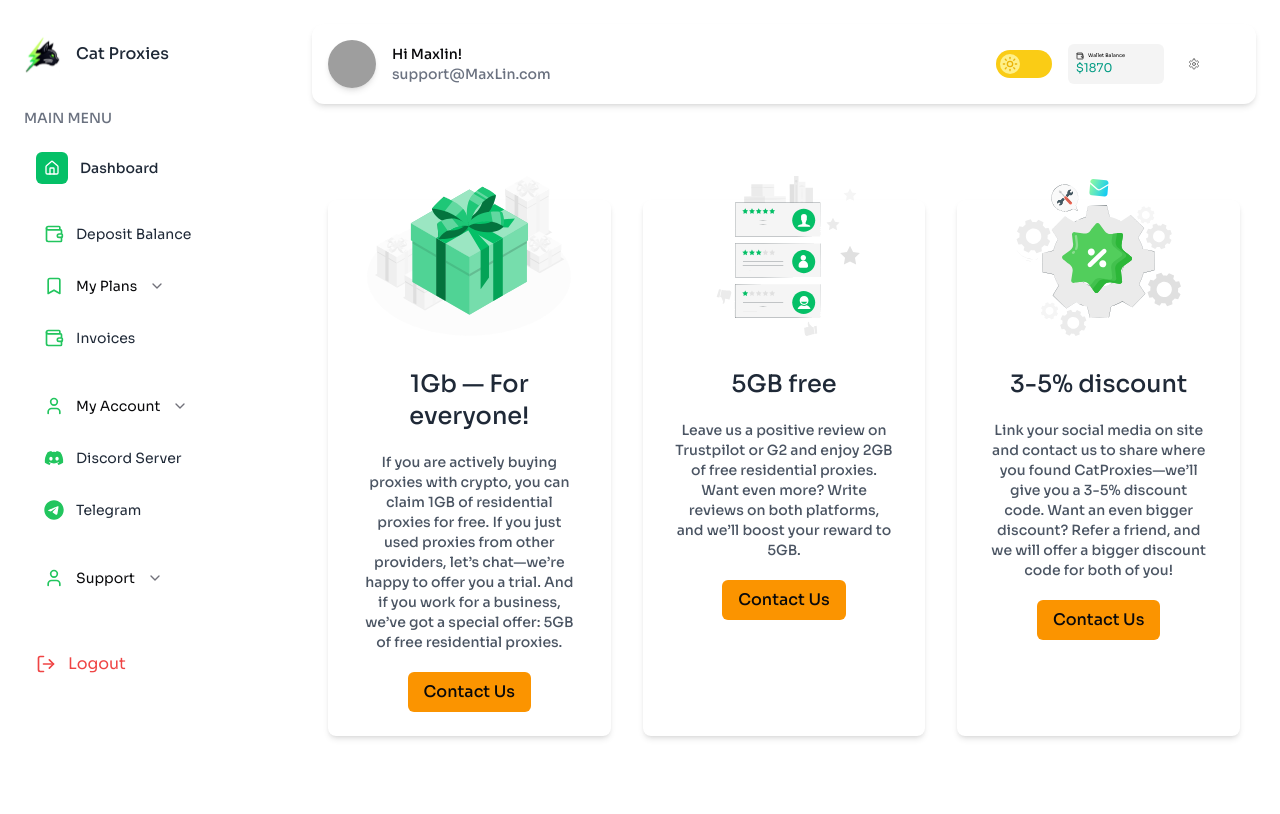
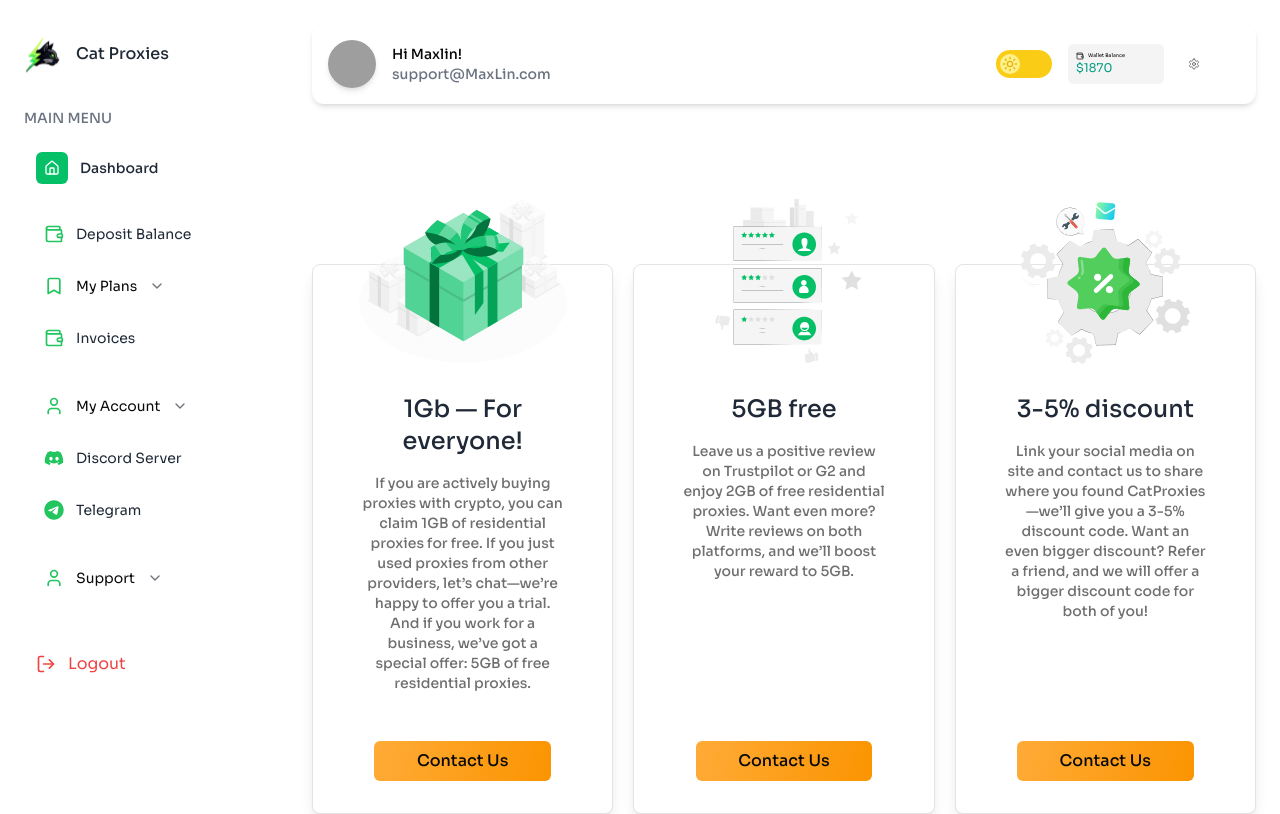
Before and after one commit to myselfabhi/Cat_Proxies, a Next.js app: page /dashboard/my-account/get-bonus in a window 1280 px wide. Built offline with nearby package versions, Linux system fonts and the light colour scheme; grey boxes are pictures that could not be loaded.

Commit message:
fix: get bonus as per figma

```diff
--- a/src/components/dashboard/accounts/Get-bonus.tsx
+++ b/src/components/dashboard/accounts/Get-bonus.tsx
@@ -1,4 +1,4 @@
-import DashboardLayout from "@/components/DashboardLayout"
+import DashboardLayout from "@/components/DashboardLayout";
 
 const GetBonus = () => {
   const bonusData = [
@@ -26,35 +26,43 @@
       buttonText: "Contact Us",
       icon: "/setting_bonus.svg",
     },
-  ]
+  ];
 
   return (
     <DashboardLayout>
-      <div className="space-y-8 container px-4 mx-auto">
-        <div className="grid grid-cols-1 sm:grid-cols-2 lg:grid-cols-3 gap-8 mt-24">
+      <div className="space-y-8 container mx-auto">
+        <div className="grid grid-cols-1 sm:grid-cols-2 lg:grid-cols-3 gap-5 mt-40">
           {bonusData.map((bonus) => (
             <div
               key={bonus.id}
-              className="relative flex flex-col items-center text-center p-6 bg-white dark:bg-[#1E2327] rounded-lg shadow-md hover:shadow-lg transition-shadow"
+              className="relative flex flex-col space-y-12 justify-between p-8 bg-white dark:bg-[#1E2327] rounded-lg shadow-lg hover:shadow-lg border"
             >
-              {/* Icon */}
-              <div className="relative w-20 h-20 sm:w-24 sm:h-24 lg:w-52 lg:h-40 flex items-center justify-center -mt-12">
+              {/* Icon, Title, and Description */}
+              <div className="text-center">
+                <div className="relative w-20 h-20 sm:w-24 sm:h-24 md:w-28 md:h-28 lg:w-52 lg:h-40 flex items-center justify-center lg:-mt-24 mx-auto">
                   <img
                     src={bonus.icon}
                     alt={bonus.title}
-                  className="object-contain w-full h-full"
+                    className="object-contain "
                   />
                 </div>
-
-              {/* Content */}
-              <div className="mt-8 space-y-5">
-                <h2 className="text-lg sm:text-xl lg:text-2xl font-medium text-gray-800 dark:text-gray-200">
+                <h2 className="mt-8 text-lg sm:text-xl lg:text-2xl font-medium text-gray-800 dark:text-gray-200">
                   {bonus.title}
                 </h2>
-                <p className="text-sm font-medium text-gray-600 dark:text-gray-400 px-2">
+                <p className="mt-4 text-sm font-medium text-[#6F6F6F] dark:text-gray-400 px-4 text-center  underline-offset-[from-font] [text-underline-position:from-font] font-[Satoshi Variable] leading-5">
   {bonus.description}
 </p>
-                <button className="px-4 py-2 bg-[#FB9400] rounded-md font-medium hover:bg-orange-600 ">
+
+              </div>
+
+              {/* Button */}
+              <div className="mt-6 text-center">
+                <button
+                  className="w-3/4 px-4 py-2  rounded-md font-medium "
+                  style={{
+                    background: "linear-gradient(286.17deg, #FB9400 0%, #FFAB38 100%)",
+                  }}
+                >
                   {bonus.buttonText}
                 </button>
               </div>
@@ -63,7 +71,7 @@
         </div>
       </div>
     </DashboardLayout>
-  )
-}
+  );
+};
 
-export default GetBonus
+export default GetBonus;
```
Lines whose indentation alone changed are shown as unchanged.
